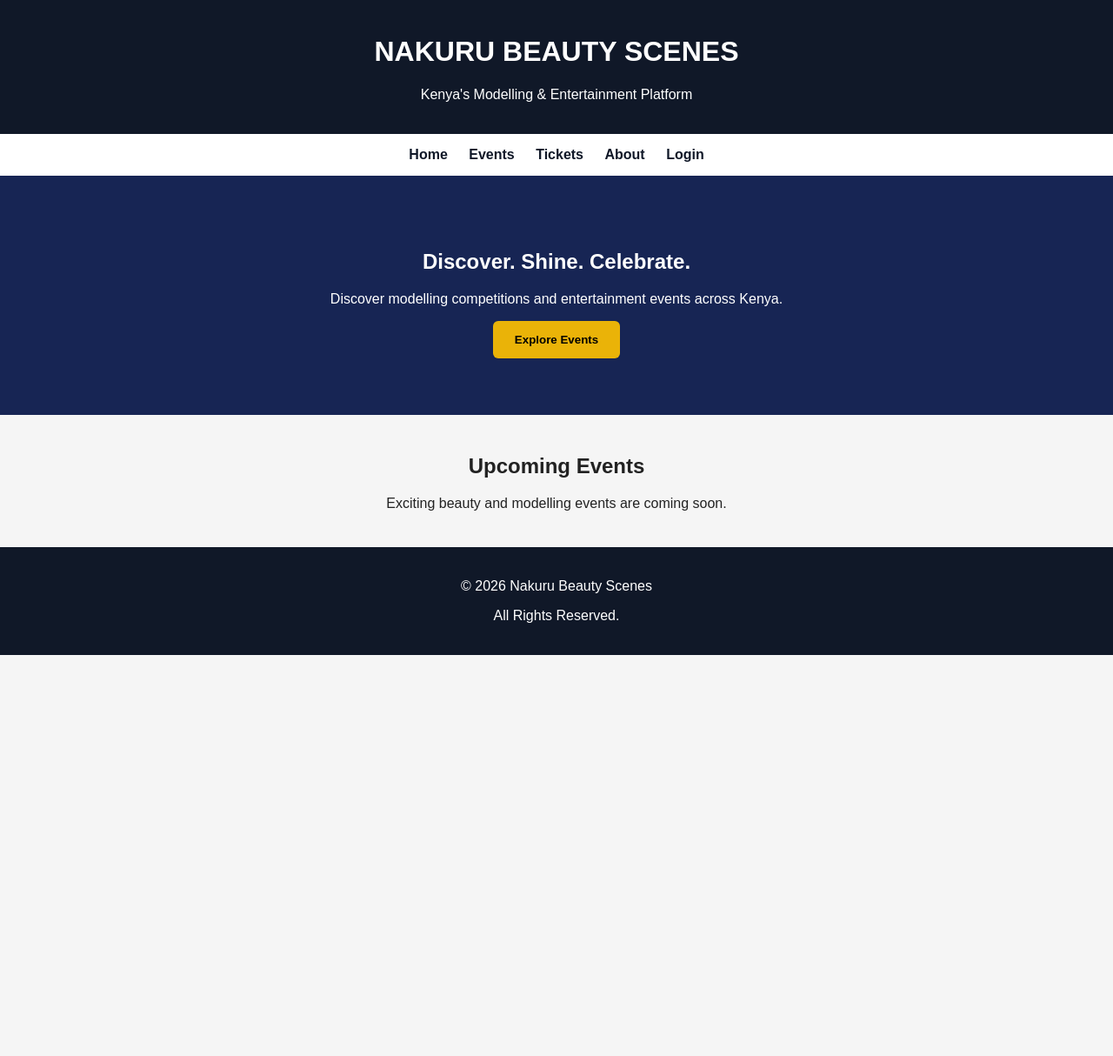
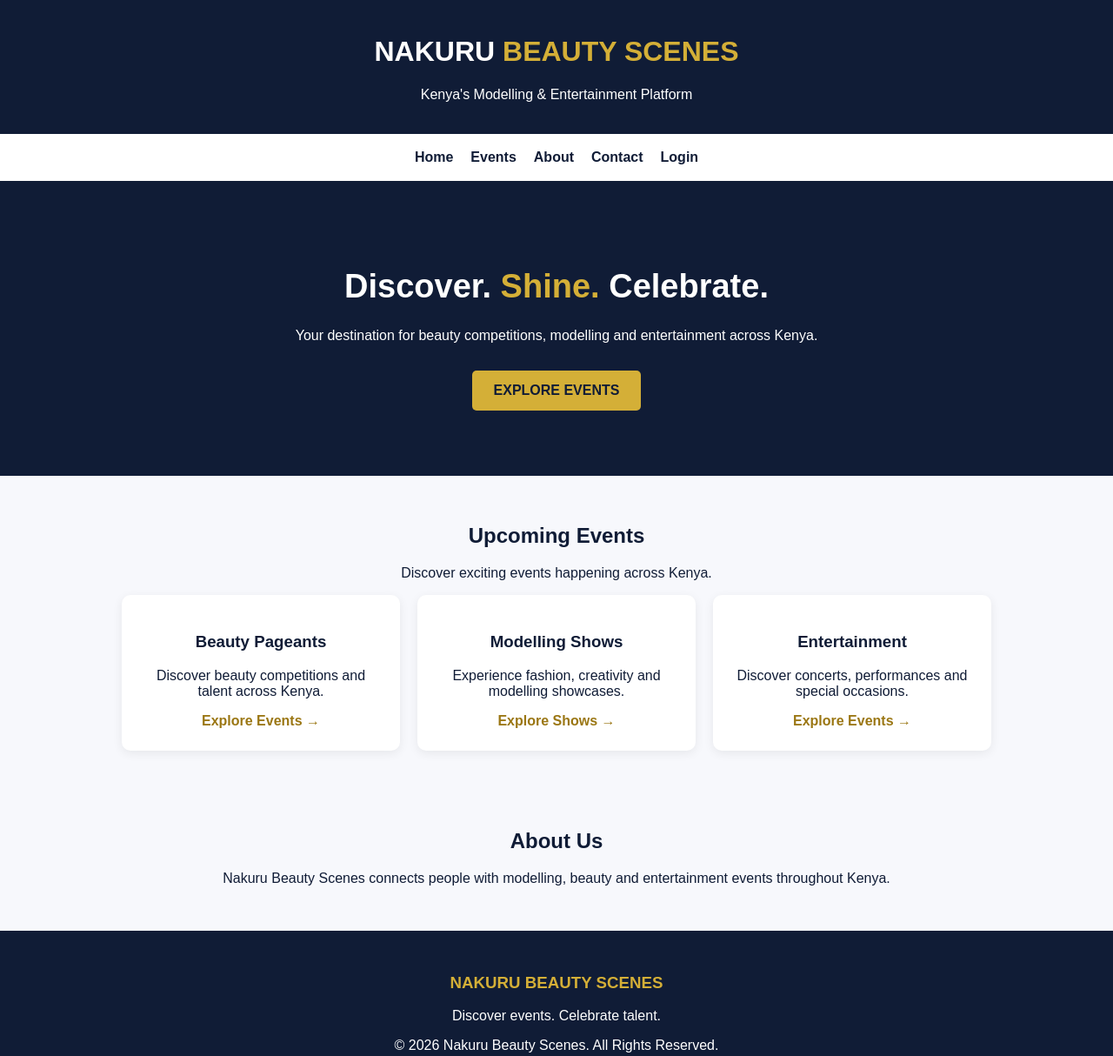
Before and after one commit to vicky-otiz/nakuru-beauty-scenes, a plain HTML site: page index.html in a window 1280 px wide. Shown: the whole page at 87% size. Before the commit the page ends 800 px from the top, so only its background shows below. Drawn offline with Linux system fonts and the light colour scheme.

Commit message:
Upgrade homepage design

```diff
--- a/index.html
+++ b/index.html
@@ -4,61 +4,111 @@
 <head>
 <meta charset="UTF-8">
 <meta name="viewport" content="width=device-width, initial-scale=1.0">
-    <title>Nakuru Beauty Scenes</title>
+<title>Nakuru Beauty Scenes | Events & Entertainment</title>
 
 <style>
+* {
+  box-sizing: border-box;
+}
+
 body {
   margin: 0;
   font-family: Arial, sans-serif;
-            background: #f5f5f5;
-            color: #222;
+  background: #f7f8fc;
+  color: #101c36;
 }
 
 header {
-            background: #101828;
+  background: #101c36;
   color: white;
   padding: 20px;
   text-align: center;
 }
 
+header span {
+  color: #d4af37;
+}
+
 nav {
-            background: #ffffff;
-            padding: 15px;
-            text-align: center;
+  display: flex;
+  justify-content: center;
+  flex-wrap: wrap;
+  gap: 20px;
+  padding: 18px;
+  background: white;
 }
 
 nav a {
-            margin: 10px;
-            color: #101828;
   text-decoration: none;
+  color: #101c36;
   font-weight: bold;
 }
 
 .hero {
-            background: #172554;
+  background: #101c36;
   color: white;
-            padding: 65px 20px;
+  text-align: center;
+  padding: 75px 20px;
+}
+
+.hero h1 {
+  font-size: 38px;
+}
+
+.hero span {
+  color: #d4af37;
+}
+
+.btn {
+  display: inline-block;
+  background: #d4af37;
+  color: #101c36;
+  padding: 14px 25px;
+  text-decoration: none;
+  border-radius: 5px;
+  font-weight: bold;
+  margin-top: 15px;
+}
+
+section {
+  padding: 35px 20px;
   text-align: center;
 }
 
-        .hero button {
-            background: #eab308;
-            border: none;
-            padding: 14px 25px;
-            border-radius: 6px;
-            font-weight: bold;
+.events {
+  display: grid;
+  grid-template-columns: repeat(auto-fit, minmax(230px, 1fr));
+  gap: 20px;
+  max-width: 1000px;
+  margin: auto;
 }
 
-        .events {
+.event-card {
+  background: white;
+  border-radius: 10px;
   padding: 25px;
+  box-shadow: 0 3px 12px #00000012;
+}
+
+.event-card h3 {
+  color: #101c36;
+}
+
+.event-card a {
+  color: #9b7714;
+  font-weight: bold;
+  text-decoration: none;
+}
+
+footer {
+  background: #101c36;
+  color: white;
+  padding: 30px;
   text-align: center;
 }
 
-        footer {
-            background: #101828;
-            color: white;
-            padding: 20px;
-            text-align: center;
+footer span {
+  color: #d4af37;
 }
 </style>
 </head>
@@ -66,32 +116,60 @@
 <body>
 
 <header>
-    <h1>NAKURU BEAUTY SCENES</h1>
+<h1>NAKURU <span>BEAUTY SCENES</span></h1>
 <p>Kenya's Modelling & Entertainment Platform</p>
 </header>
 
 <nav>
 <a href="#">Home</a>
 <a href="#events">Events</a>
-    <a href="#">Tickets</a>
-    <a href="#">About</a>
+<a href="#about">About</a>
+<a href="#contact">Contact</a>
 <a href="#">Login</a>
 </nav>
 
-<section class="hero">
-    <h1>Discover. Shine. Celebrate.</h1>
-    <p>Discover modelling competitions and entertainment events across Kenya.</p>
-    <button>Explore Events</button>
+<div class="hero">
+<h1>Discover. <span>Shine.</span> Celebrate.</h1>
+<p>Your destination for beauty competitions, modelling and entertainment across Kenya.</p>
+<a href="#events" class="btn">EXPLORE EVENTS</a>
+</div>
+
+<section id="events">
+<h2>Upcoming Events</h2>
+<p>Discover exciting events happening across Kenya.</p>
+
+<div class="events">
+
+<div class="event-card">
+<h3>Beauty Pageants</h3>
+<p>Discover beauty competitions and talent across Kenya.</p>
+<a href="#">Explore Events →</a>
+</div>
+
+<div class="event-card">
+<h3>Modelling Shows</h3>
+<p>Experience fashion, creativity and modelling showcases.</p>
+<a href="#">Explore Shows →</a>
+</div>
+
+<div class="event-card">
+<h3>Entertainment</h3>
+<p>Discover concerts, performances and special occasions.</p>
+<a href="#">Explore Events →</a>
+</div>
+
+</div>
 </section>
 
-<section class="events" id="events">
-    <h2>Upcoming Events</h2>
-    <p>Exciting beauty and modelling events are coming soon.</p>
+<section id="about">
+<h2>About Us</h2>
+<p>Nakuru Beauty Scenes connects people with modelling, beauty and entertainment events throughout Kenya.</p>
 </section>
 
-<footer>
-    <p>© 2026 Nakuru Beauty Scenes</p>
-    <p>All Rights Reserved.</p>
+<footer id="contact">
+<h3><span>NAKURU BEAUTY SCENES</span></h3>
+<p>Discover events. Celebrate talent.</p>
+<p>© 2026 Nakuru Beauty Scenes. All Rights Reserved.</p>
 </footer>
 
 </body>
```
Lines whose indentation alone changed are shown as unchanged.
